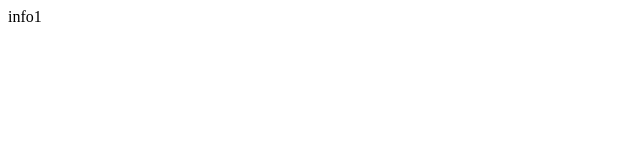
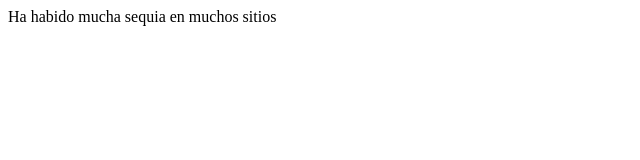
Before and after one commit to danmor23daw2/GP1-Agua, a plain HTML site: page info1.html in a window 1280 px wide. Shown: the whole page, without its empty margins (0-640 px from the left). Drawn offline with Linux system fonts and the light colour scheme.

Commit message:
texto info1 v1

```diff
--- a/info1.html
+++ b/info1.html
@@ -6,6 +6,6 @@
     <title>Document</title>
 </head>
 <body>
-    info1
+    Ha habido mucha sequia en muchos sitios
 </body>
 </html>
```
